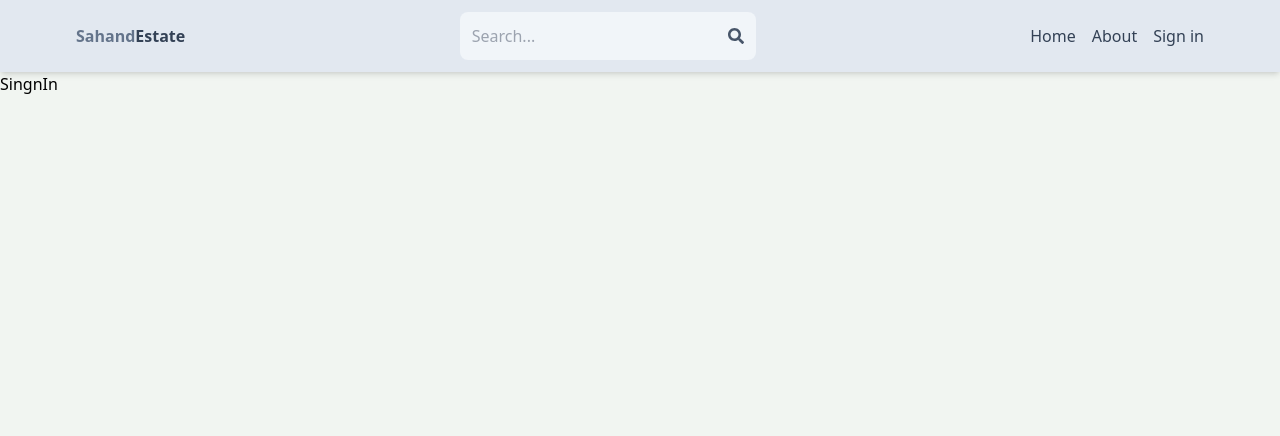
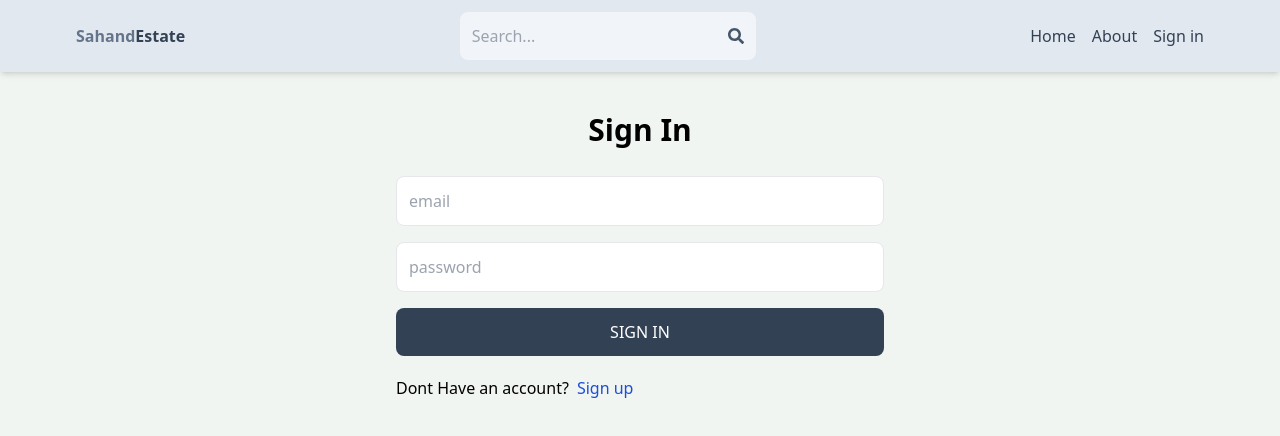
Before and after one commit to Hamidaamir/mern-estate, a React (Vite) app in the folder client/: page /sign-in in a window 1280 px wide. Shown: the top 436 px of the page. Built offline with nearby package versions, Linux system fonts and the light colour scheme.

Commit message:
complete sign-in functionality

```diff
--- a/client/src/pages/SingnIn.jsx
+++ b/client/src/pages/SingnIn.jsx
@@ -1,5 +1,79 @@
-import React from "react";
+import React, { useState } from "react";
+import { Link, useNavigate } from "react-router-dom";
 
-export default function SingnIn() {
-  return <div>SingnIn</div>;
+export default function SignIn() {
+  const [formData, setFormData] = useState({});
+  const [error, setError] = useState(null);
+  const [loading, setLoading] = useState(false);
+  const navigate = useNavigate();
+
+  const handleChange = (e) => {
+    setFormData({
+      ...formData,
+      [e.target.id]: e.target.value,
+    });
+  };
+
+  const handleSubmit = async (e) => {
+    e.preventDefault();
+
+    try {
+      setLoading(true);
+      const res = await fetch("/api/auth/signin", {
+        method: "POST",
+        headers: {
+          "Content-Type": "application/json",
+        },
+        body: JSON.stringify(formData),
+      });
+      const data = await res.json();
+      if (data.success === false) {
+        setLoading(false);
+        setError(data.message);
+
+        return;
+      }
+      setLoading(false);
+      setError(null);
+      navigate("/");
+    } catch (error) {
+      setLoading(false);
+      setError(error.message);
+    }
+  };
+
+  return (
+    <div className="p-3 max-w-lg mx-auto">
+      <h1 className="text-3xl text-center font-semibold my-7">Sign In</h1>
+      <form onSubmit={handleSubmit} className="flex flex-col gap-4">
+        <input
+          type="email"
+          placeholder="email"
+          className="border p-3 rounded-lg"
+          id="email"
+          onChange={handleChange}
+        />
+        <input
+          type="password"
+          placeholder="password"
+          className="border p-3 rounded-lg"
+          id="password"
+          onChange={handleChange}
+        />
+        <button
+          disabled={loading}
+          className="bg-slate-700 text-white p-3 rounded-lg uppercase hover:opacity-95 disabled:opacity-80"
+        >
+          {loading ? "Loading..." : "Sign In"}
+        </button>
+      </form>
+      <div className="flex gap-2 mt-5">
+        <p>Dont Have an account?</p>
+        <Link to={"/sign-up"}>
+          <span className="text-blue-700">Sign up</span>
+        </Link>
+      </div>
+      {error && <p className="text-red-500 mt-5">{error}</p>}
+    </div>
+  );
 }
```
